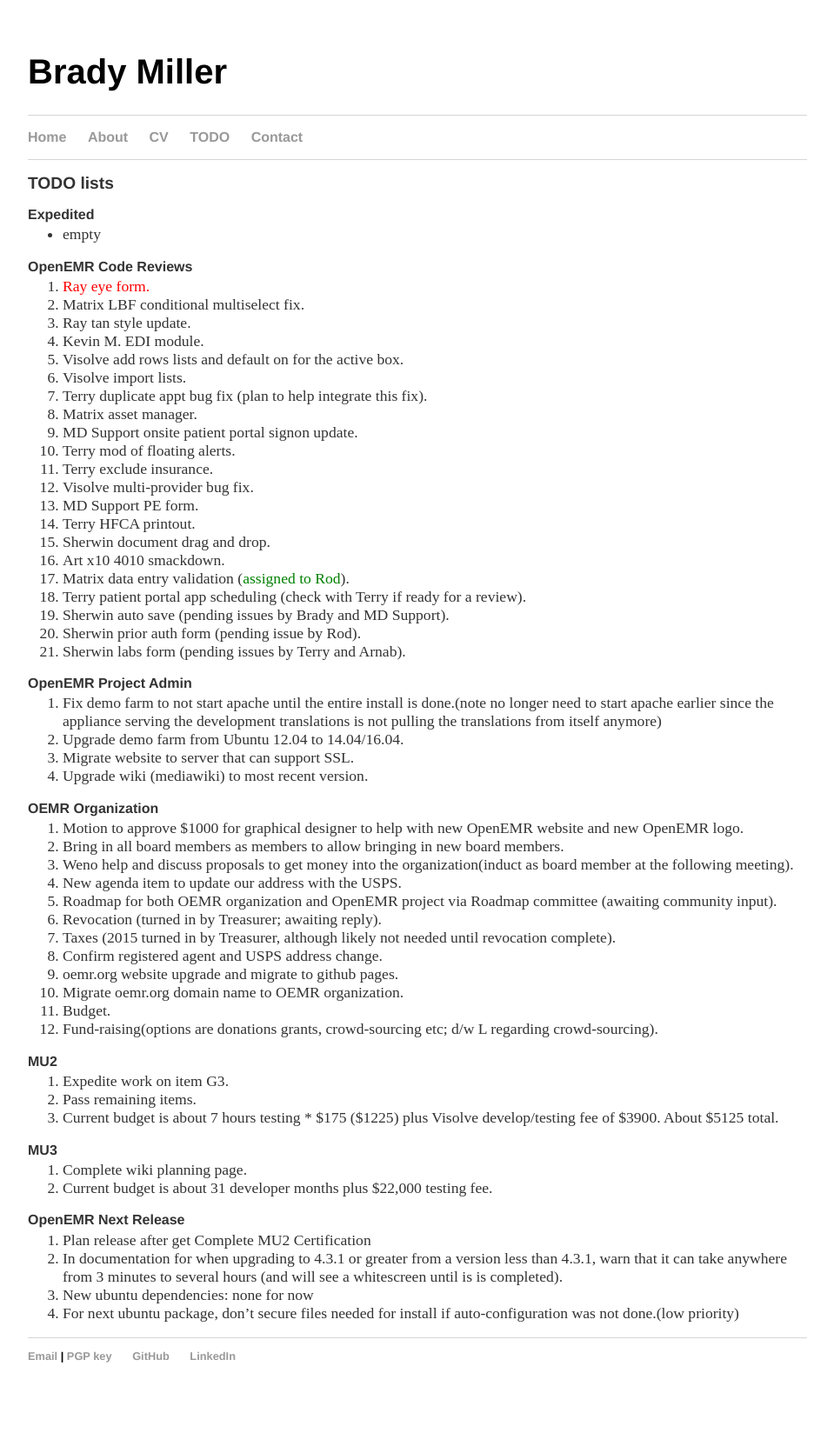
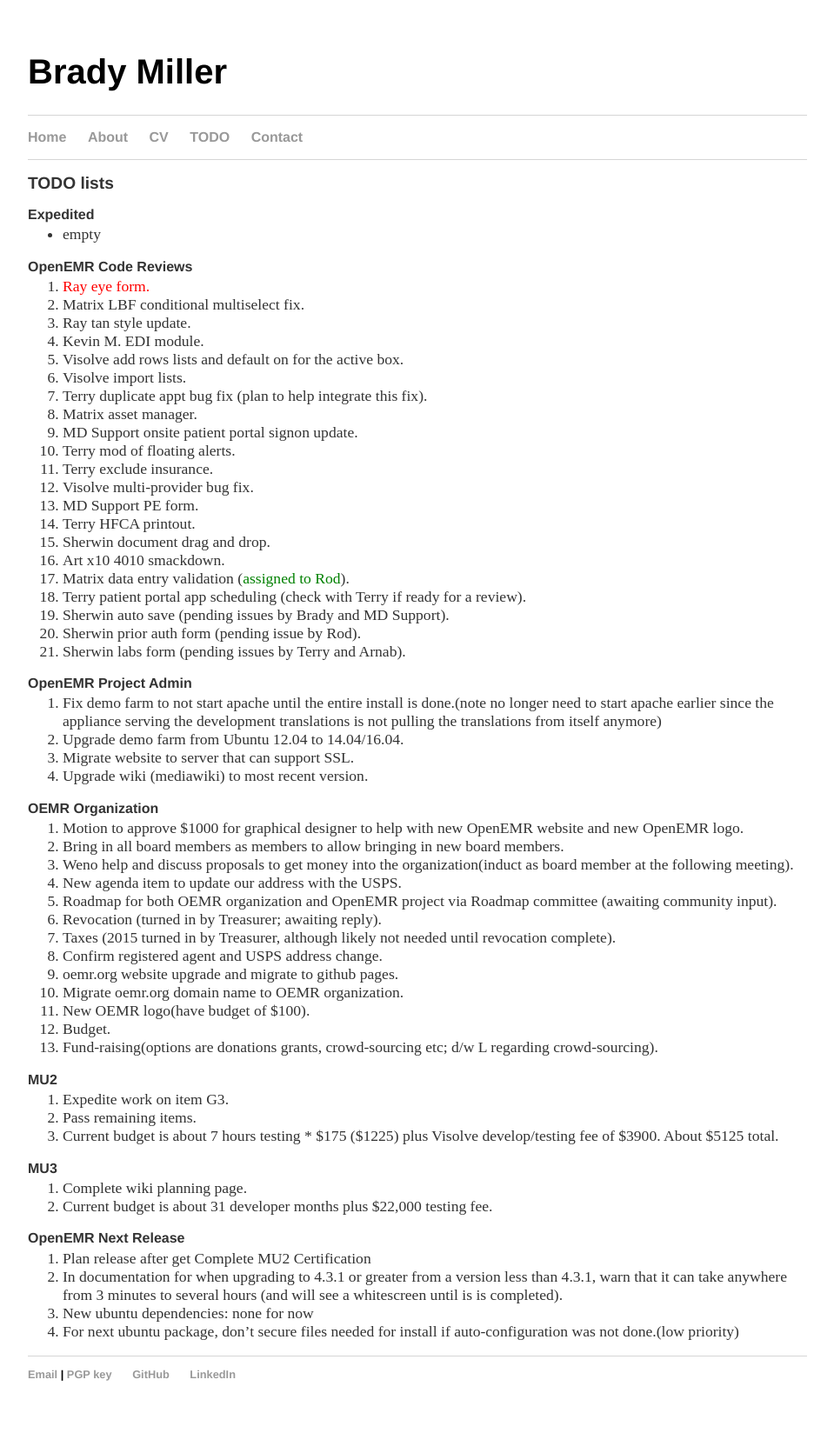
Before and after one commit to bradymiller/bradymiller.github.io, a Jekyll site: the page built from todo/index.md, in a window 1280 px wide. Shown: the whole page at 87% size, without its empty margins (160-1119 px from the left). Built offline with Jekyll 4.4.1, drawn with Linux system fonts in a browser that asks for light colours; before the commit the page ends 1627 px from its top, so only the background shows below that.

Commit message:
Update todo list

```diff
--- a/todo/index.md
+++ b/todo/index.md
@@ -46,6 +46,7 @@
 1. Confirm registered agent and USPS address change.
 1. oemr.org website upgrade and migrate to github pages.
 1. Migrate oemr.org domain name to OEMR organization.
+1. New OEMR logo(have budget of $100).
 1. Budget.
 1. Fund-raising(options are donations grants, crowd-sourcing etc; d/w L regarding crowd-sourcing).
 
```
